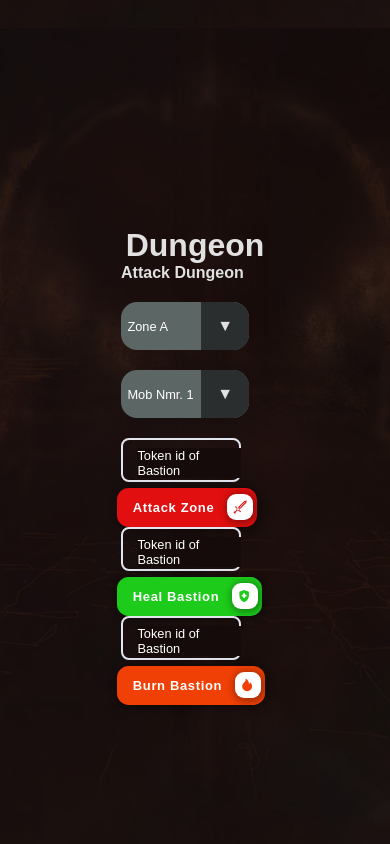
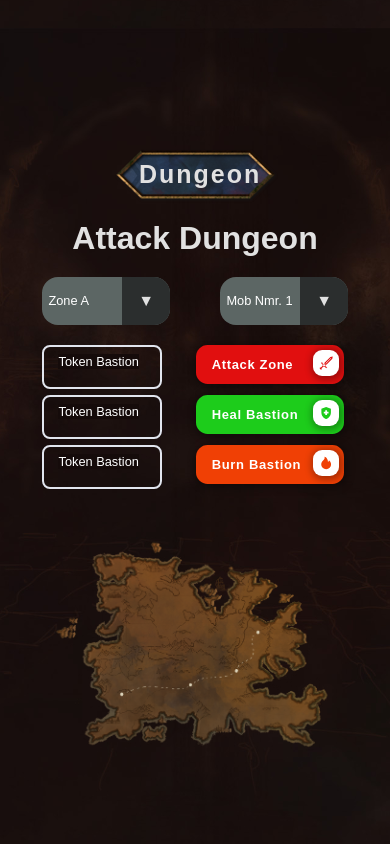
Before and after one commit to soyRicardoCastro/testnest-isael, a React (Vite) app: page / in a window 390 px wide. Shown: the part 1660-2504 px from the top of the page. Built offline with nearby package versions, Linux system fonts and the light colour scheme; a web font is replaced by a local one.

Commit message:
Map Banner add, dungeon mobile style add

```diff
--- a/src/components/Dungeon/index.jsx
+++ b/src/components/Dungeon/index.jsx
@@ -1,24 +1,20 @@
 import { zone, mob, DungeonBastion } from './dungeon-items'
 import { AppWrap, MotionWrap } from '../../wrapper'
-import { GiBroadsword } from 'react-icons/gi'
 import Select from '../../container/Select'
 import MainButton from '../Buttons/MainButton'
 import Input from '../../container/Input'
+import './styles.scss'
+import ImageMap from '../../assets/banner/map.png'
 
 function Dungeon() {
   return (
     <section id='dungeon'>
-      <div>
-        <figure>
-          {/* Aqui va una imagen */}
-        </figure>
+      <div className='app__text'>
+        <span className='image-text'></span>
       </div>
-      <div>
-        <h3 className='head-text'>Dungeon</h3>
-      </div>
-      <div>
-        <h4>Attack Dungeon</h4>
-        <div>
+      <div className='dungeon'>
+        <h4 className='head-text'>Attack Dungeon</h4>
+        <div className='dungeon__select'>
           <Select>
             {zone.map((items, i) => (
               <option key={i} value={items.num}>
@@ -34,14 +30,17 @@ function Dungeon() {
             ))}
           </Select>
         </div>
-        <div>
+        <div className='dungeon__input'>
           {DungeonBastion.map((items, i) => (
-            <div key={i}>
-              <Input label='Token id of Bastion' />
+            <div key={i} className='dungeon__input-child'>
+              <Input label='Token Bastion' />
               <MainButton icon={items.icon} color={items.color} text={items.label} />
             </div>
           ))}
         </div>
+      <figure>
+        <img src={ImageMap} alt='Map of Isael World' />
+      </figure>
       </div>
     </section>
   )
--- /dev/null
+++ b/src/components/Dungeon/styles.scss
@@ -0,0 +1,57 @@
+.app__text {
+  display: flex;
+  justify-content: center;
+}
+
+.dungeon {
+  display: flex;
+  flex-direction: column;
+  justify-content: center;
+  align-items: center;
+
+  &__select {
+    display: grid;
+    gap: 50px;
+    grid-template-columns: 1fr 1fr;
+  }
+
+  &__input {
+    display: flex;
+    flex-direction: column;
+
+    &-child {
+      display: grid;
+      grid-template-columns: 1fr 1fr;
+      gap: 10px;
+    }
+  }
+
+  figure {
+    width: 80%;
+    margin: 40px auto;
+
+    img {
+      width: 100%;
+    }
+  }
+}
+
+.image-text {
+  background-image: url(../../assets/buttons/ButtonOn.png);
+  width: 250px;
+  height: 90px;
+  background-repeat: no-repeat;
+  background-position: center;
+  position: relative;
+  letter-spacing: 2px;
+
+  &::before {
+    content: 'Dungeon';
+    font-size: 25px;
+    font-weight: 700;
+    color: var(--white);
+    position: absolute;
+    top: 30px;
+    left: 69px;
+  }
+}
```
Also changed, not shown: src/assets/banner/map.png (added).
